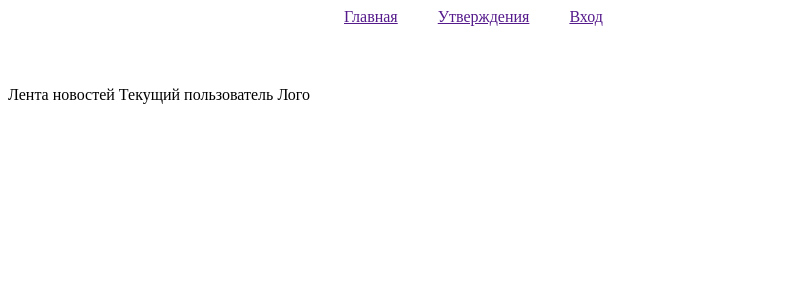
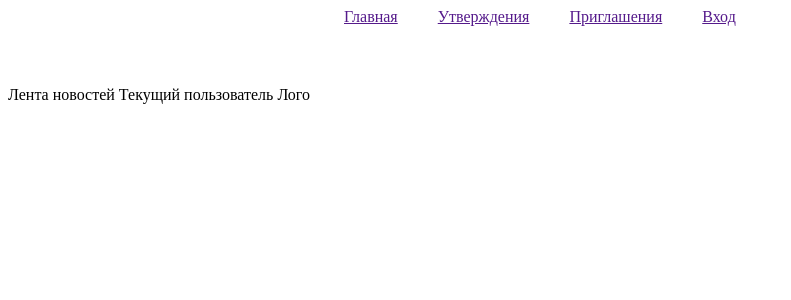
Before and after one commit to Egor3f/mind_distiller, a PHP site: template views/main.html.php in a window 1280 px wide. Shown: the top 300 px of the page, without its empty margins (0-791 px from the left). Run offline with PHP 8.4, Linux system fonts and the light colour scheme; the template is opened without the code that fills it, so the values that code supplies are empty.

Commit message:
в основное меню сайта добавлена ссылка на приглашения

```diff
--- a/views/layouts/default.html.php
+++ b/views/layouts/default.html.php
@@ -21,6 +21,7 @@
 	<ul id="main-menu">
             <li><a href="<?=url_for('')?>">Главная</a></li>
             <li><a href="<?=url_for('assertions')?>">Утверждения</a></li>
+            <li><a href="<?=url_for('invitations')?>">Приглашения</a></li>
             <?if($user):?>
                 <li><a href="<?=url_for('logout')?>">Выход</a></li>
             <?else:?>
```
